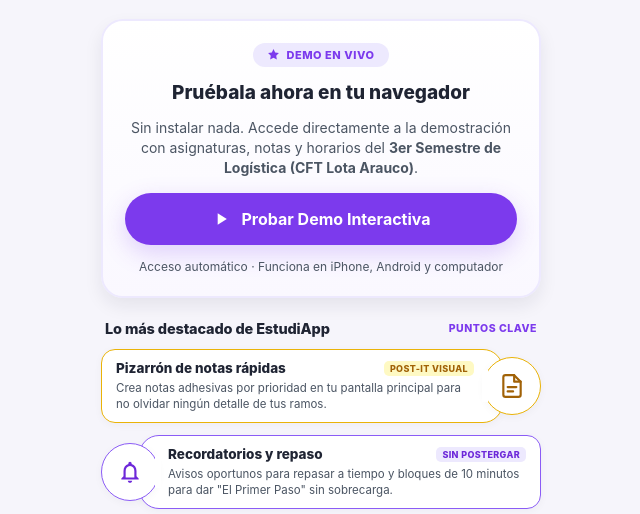
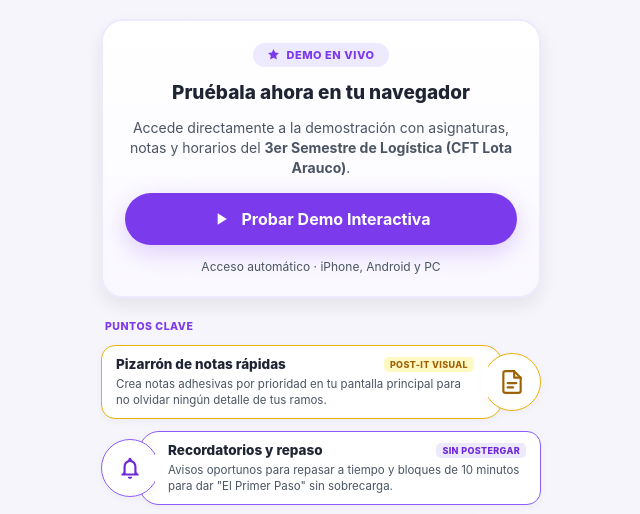
Before and after one commit to jmmc4312/estudiapp, a plain HTML site: page index.html in a window 1280 px wide. Shown: the part 279-793 px from the top of the page, without its empty margins (319-959 px from the left). Drawn offline with Linux system fonts and the light colour scheme.

Commit message:
Refine demo description and hint text
Updated text for clarity and conciseness.

```diff
--- a/index.html
+++ b/index.html
@@ -564,7 +564,7 @@
         </div>
       </div>
       <h2>Pruébala ahora en tu navegador</h2>
-      <p>Sin instalar nada. Accede directamente a la demostración con asignaturas, notas y horarios del <strong>3er Semestre de Logística (CFT Lota Arauco)</strong>.</p>
+      <p>Accede directamente a la demostración con asignaturas, notas y horarios del <strong>3er Semestre de Logística (CFT Lota Arauco)</strong>.</p>
 
       <a href="./demo/" class="btn-demo" id="btn-demo">
         <svg viewBox="0 0 24 24" fill="currentColor">
@@ -572,13 +572,12 @@
         </svg>
         Probar Demo Interactiva
       </a>
-      <span class="demo-hint">Acceso automático · Funciona en iPhone, Android y computador</span>
+      <span class="demo-hint">Acceso automático · iPhone, Android y PC</span>
     </div>
 
     <!-- Características destacadas con diseño alternado continuo (imagen referencial) -->
     <div class="features-section">
       <div class="features-header">
-        <h3 class="features-heading">Lo más destacado de EstudiApp</h3>
         <span class="features-subtag">Puntos clave</span>
       </div>
 
```
